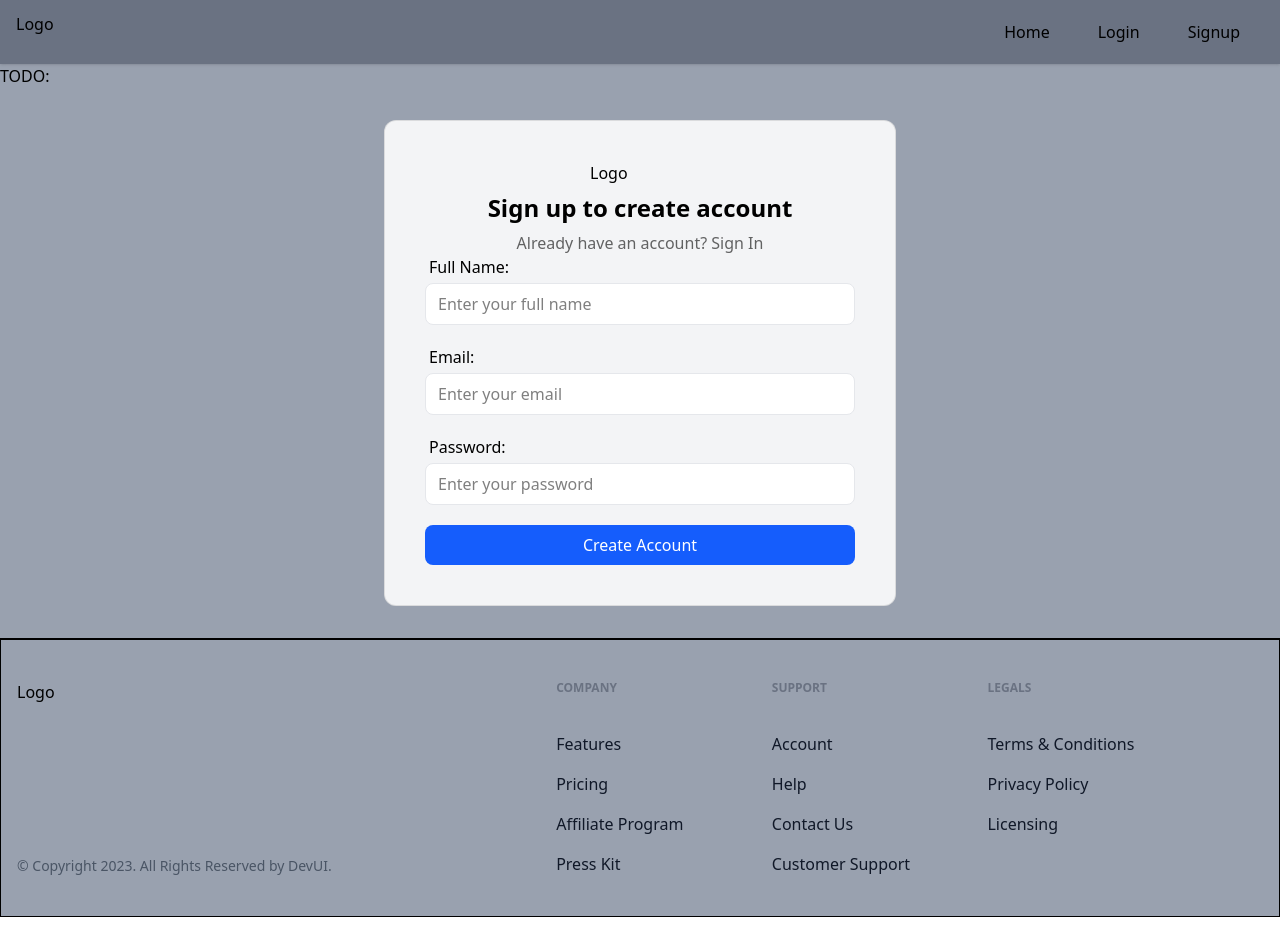
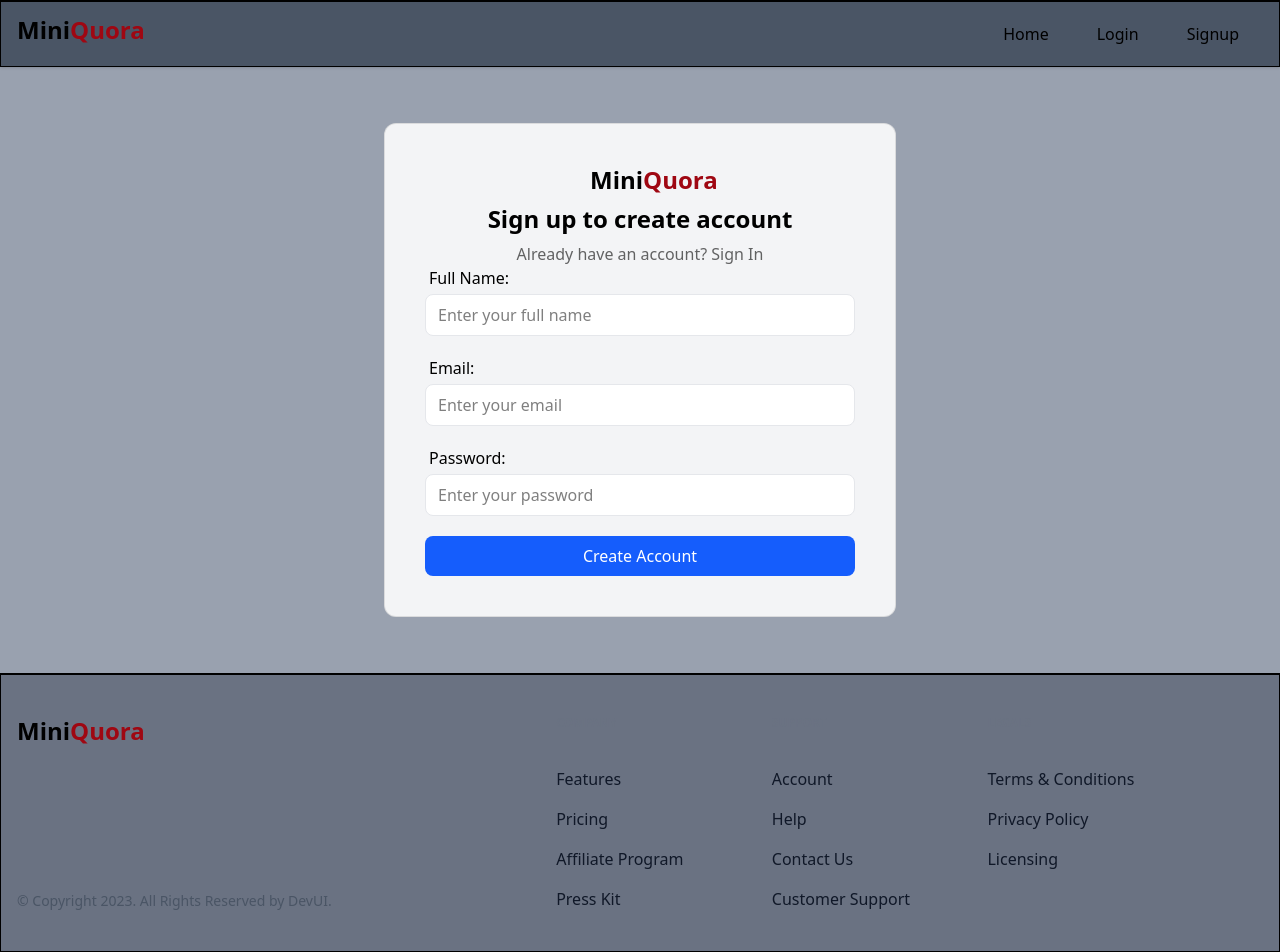
Before and after one commit to Soumyajitttt/Mini-Quora, a React (Vite) app in the folder mini-quora/: page /signup in a window 1280 px wide. Before the commit the page ends 917 px from the top, so only its background shows below. Built offline with nearby package versions, Linux system fonts and the light colour scheme; no server answers.

Commit message:
design fixes

```diff
--- a/mini-quora/src/App.jsx
+++ b/mini-quora/src/App.jsx
@@ -28,7 +28,9 @@
       <div className='w-full block'>
         <Header />
         <main>
-        TODO:  <Outlet />
+        <br/>
+        <Outlet />
+        <br/>
         </main>
         <Footer />
       </div>
--- a/mini-quora/src/components/Footer/Footer.jsx
+++ b/mini-quora/src/components/Footer/Footer.jsx
@@ -4,7 +4,7 @@
 
 function Footer() {
   return (
-    <section className="relative overflow-hidden py-10 bg-gray-400 border border-t-2 border-t-black">
+    <section className="relative overflow-hidden py-10 bg-gray-500 border border-t-2 border-t-black">
             <div className="relative z-10 mx-auto max-w-7xl px-4">
                 <div className="-m-6 flex flex-wrap">
                     <div className="w-full p-6 md:w-1/2 lg:w-5/12">
--- a/mini-quora/src/components/Header/Header.jsx
+++ b/mini-quora/src/components/Header/Header.jsx
@@ -8,7 +8,6 @@
   const authStatus = useSelector((state) => state.auth.status)
   const navigate = useNavigate()
 
-  //if authstatus then show logout
 
   const navItems = [
     {
@@ -38,9 +37,9 @@
   },
   ]
 
-  //if authstatus then show logout line 63
+
   return (
-    <header className='py-3 shadow bg-gray-500'>
+    <header className='py-3 shadow text-bold bg-gray-600 border border-t-2 border-t-black'>
       <Container>
         <nav className='flex'>
           <div className='mr-4'>
@@ -55,7 +54,7 @@
               <li key={item.name}>
                 <button
                 onClick={() => navigate(item.slug)}
-                className='inline-bock px-6 py-2 duration-200 hover:bg-blue-100 rounded-full'
+                className='inline-block px-6 py-2 duration-200 hover:bg-blue-100 rounded-full'
                 >{item.name}</button>
               </li>
             ) : null
--- a/mini-quora/src/components/Logo.jsx
+++ b/mini-quora/src/components/Logo.jsx
@@ -2,7 +2,7 @@
 
 function Logo({width = '100px'}) {
   return (
-    <div>Logo</div>
+    <div className="text-2xl font-bold">Mini<span className="text-red-800">Quora</span></div>
   )
 }
 
--- a/mini-quora/src/components/PostCard.jsx
+++ b/mini-quora/src/components/PostCard.jsx
@@ -6,8 +6,8 @@
 
   return (
     <Link to={`/post/${$id}`}>
-        <div className='w-full bg-gray-100 rounded-xl p-4'>
-            <div className='w-full justify-center mb-4'>
+        <div className='w-full  bg-gray-600 rounded-xl p-4 border border-t-2 border-t-black'>
+            <div className='w-full justify-center mb-4 border border-t-2 border-t-black rounded-xl'>
                 <img
                   src={featuredImage ? appwriteService.getFilePreviewURL(featuredImage) : "https://via.placeholder.com/300"}
                   alt={title}
--- a/mini-quora/src/pages/Home.jsx
+++ b/mini-quora/src/pages/Home.jsx
@@ -72,7 +72,7 @@
                             <h1 className="text-2xl font-bold hover:text-gray-500">
                                 No posts yet. Create your first post!
                             </h1>
-                            <h3 className=" font-bold text-gray-700 hover:text-gray-500">refresh to get posts</h3>
+                            <h3 className=" font-bold text-gray-700 hover:text-gray-500">refresh to load posts</h3>
                         </div>
                     </div>
                 </Container>
```
